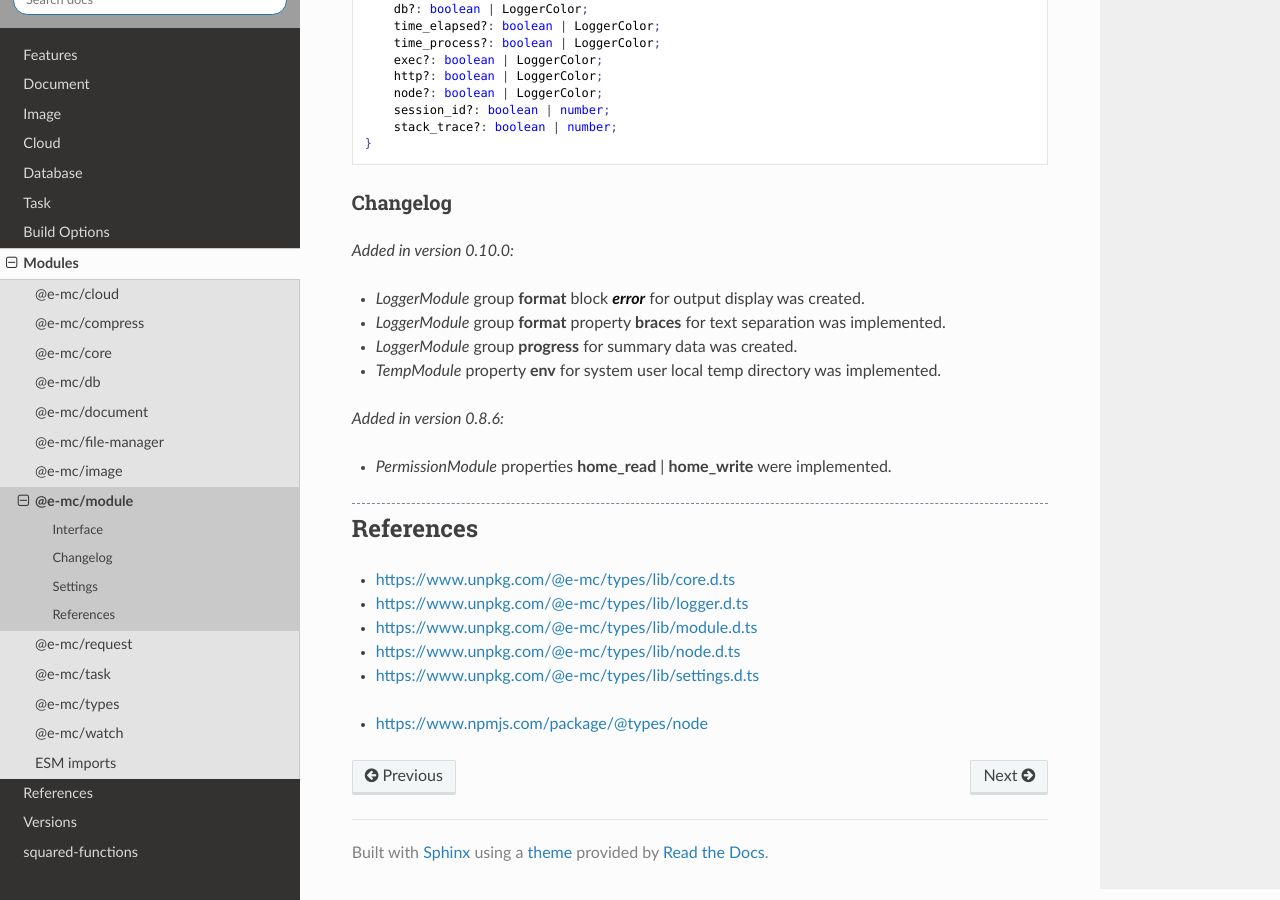
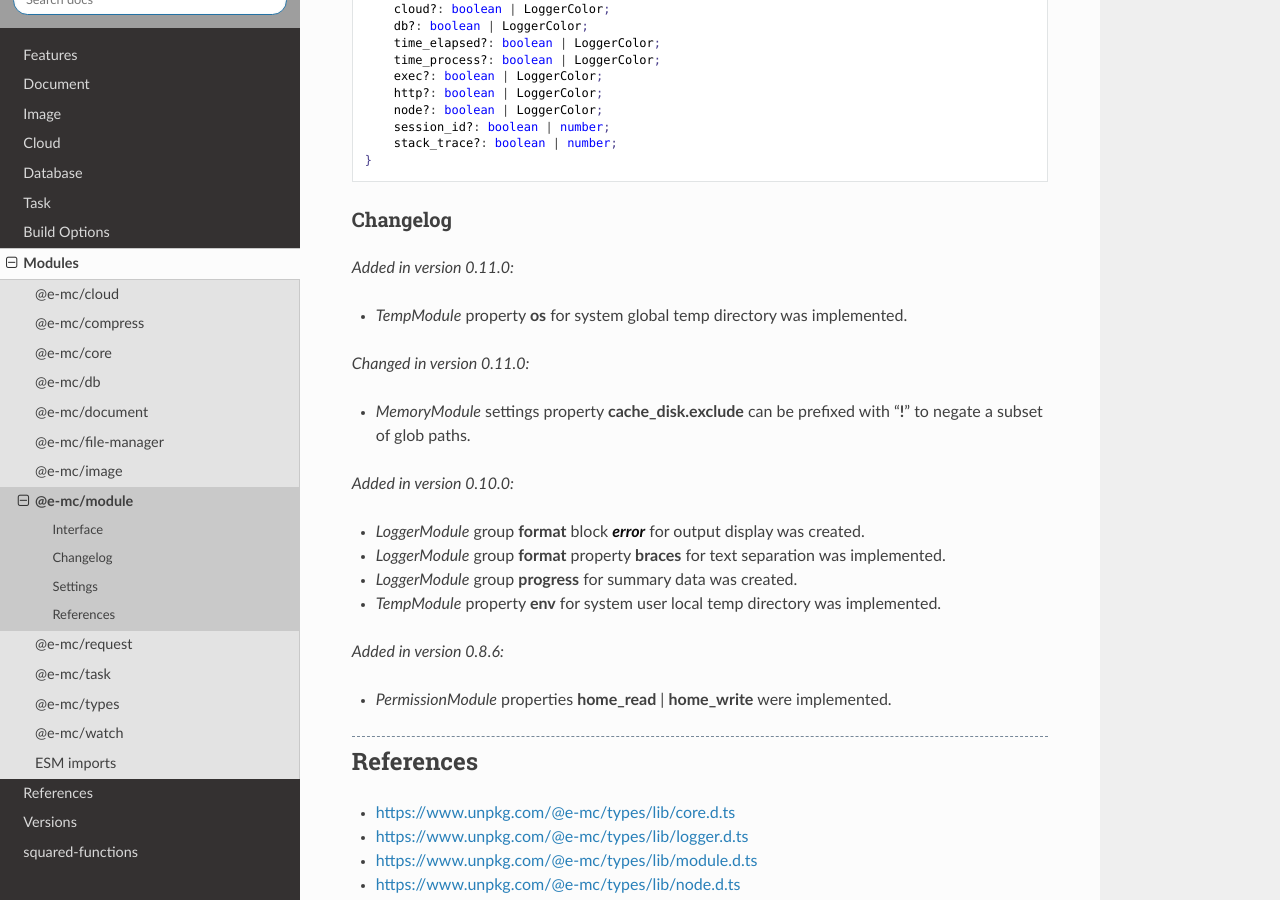
Before and after one commit to anpham6/chrome-docs, a Sphinx documentation site: the page built from source/modules/module.rst, in a window 1280 px wide and 900 px high, scrolled down 7463 px. Built offline with Sphinx 7.4.7 and the Read the Docs theme 2.0.0, drawn with Linux system fonts in a browser that asks for light colours; grey boxes are pictures that could not be loaded.

```diff
--- a/source/modules/file-manager.rst
+++ b/source/modules/file-manager.rst
@@ -202,6 +202,10 @@ Interface
 Changelog
 =========
 
+.. versionchanged:: 0.11.0
+
+  - *FileManagerConstructor* static method **verifyChecksum** with :alt:`ChecksumOptions` property :target:`exclude` can be prefixed with "**!**" to negate a subset of glob paths.
+
 .. versionadded:: 0.10.0
 
   - *IFileManager* method **checkFilename** for duplicate destination renames was created.
--- a/source/modules/module.rst
+++ b/source/modules/module.rst
@@ -348,6 +348,7 @@ Settings
   interface TempModule {
       dir?: string;
       env?: string;
+      os?: boolean;
       write?: boolean;
   }
 
@@ -447,6 +448,14 @@ Settings
 Changelog
 ---------
 
+.. versionadded:: 0.11.0
+
+  - *TempModule* property **os** for system global temp directory was implemented.
+
+.. versionchanged:: 0.11.0
+
+  - *MemoryModule* settings property **cache_disk.exclude** can be prefixed with "**!**" to negate a subset of glob paths.
+
 .. versionadded:: 0.10.0
 
   - *LoggerModule* group **format** block :target:`error` for output display was created.
--- a/source/modules/request.rst
+++ b/source/modules/request.rst
@@ -185,6 +185,10 @@ Settings
 Changelog
 ---------
 
+.. versionchanged:: 0.11.0
+
+  - *RequestModule* property **proxy.exclude** can be prefixed with "**!**" to negate a subset of glob addresses.
+
 .. versionadded:: 0.10.0
 
   - *DownloadModule* property **check_integrity** in :alt:`aria2` for hash validation was implemented.
--- a/source/modules/types.rst
+++ b/source/modules/types.rst
@@ -201,6 +201,10 @@ Interface
 Changelog
 =========
 
+.. versionchanged:: 0.11.0
+
+  - :alt:`type` **HighResolutionTime** in **object** with :target:`bigint` primitive was amended.
+
 .. versionadded:: 0.10.0
 
   - Method **hashKey** for single-pass encoding was created.
```
Also changed, not shown: other parts of source/modules/module.rst (+1 -1 lines), other parts of source/modules/request.rst (+1 -1 lines), other parts of source/modules/types.rst (+1 -1 lines).
